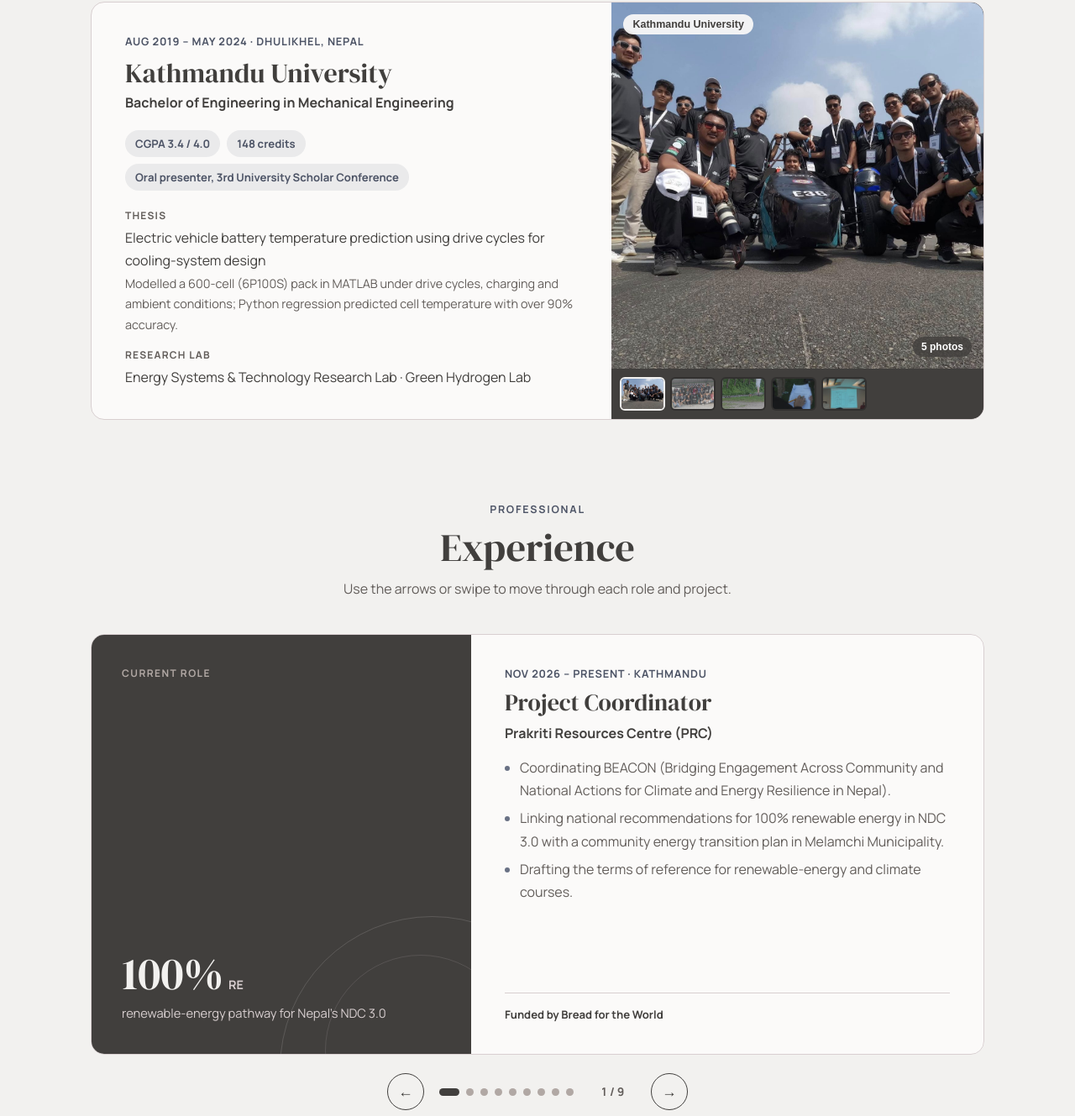
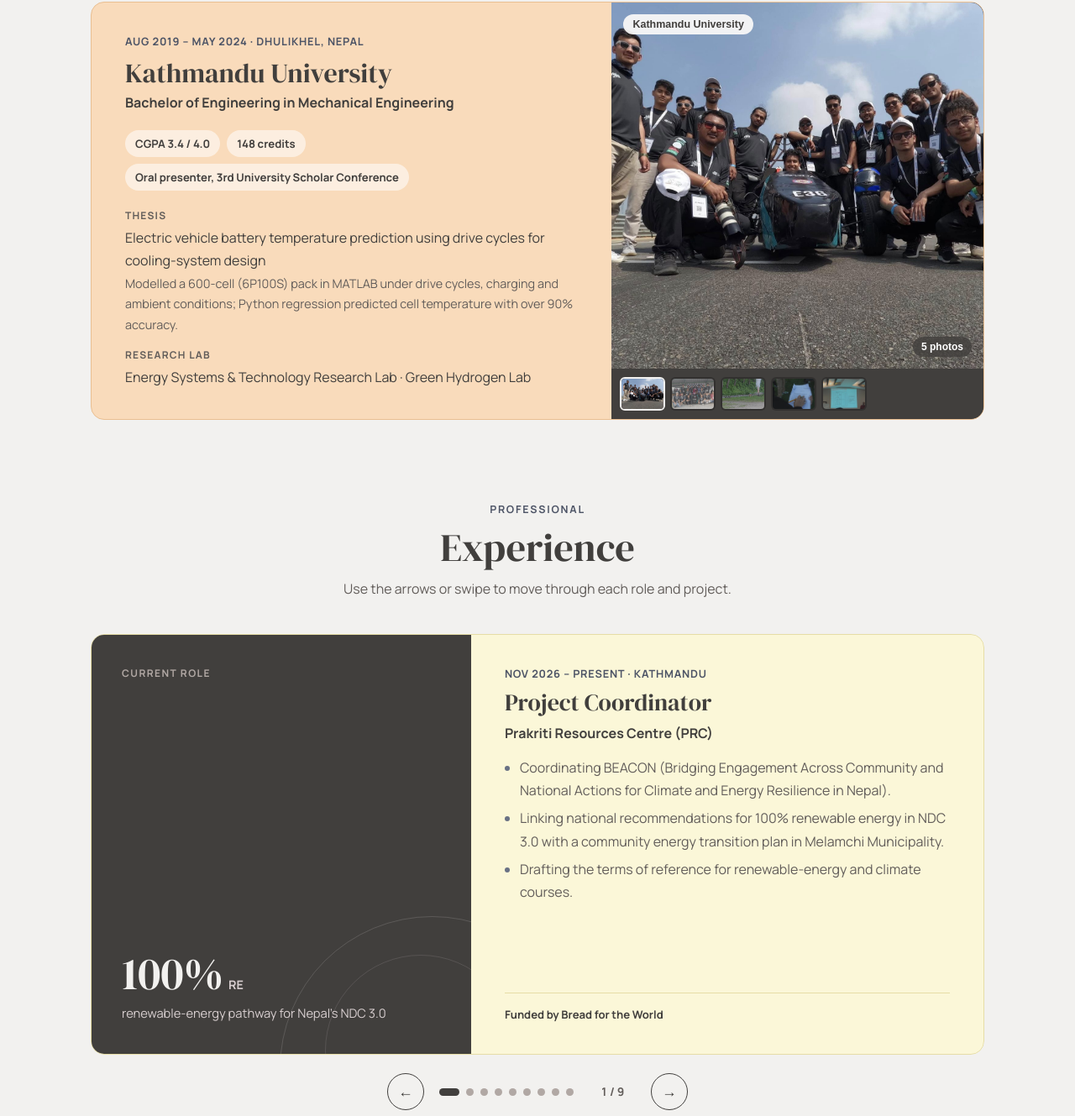
Before and after one commit to gokarna45/gokarna45.github.io, a plain HTML site: page education-and-experience/index.html in a window 1280 px wide. Shown: the part 691-2020 px from the top of the page at 84% size. Drawn offline with Linux system fonts and the light colour scheme.

Commit message:
Add files via upload

```diff
--- a/education-and-experience/index.html
+++ b/education-and-experience/index.html
@@ -146,6 +146,14 @@ section.block { padding: 88px 0 8px; }
 .lb-strip button[aria-current="true"] { border-color: #fff; opacity: 1; }
 .lb-strip img { width: 100%; height: 100%; object-fit: cover; display: block; }
 @media (max-width: 600px) { .lb-stage { padding: 0 8px; } .lb-prev, .lb-next { width: 40px; height: 40px; } }
+
+
+/* Section colours: peach for education, cream for experience */
+:root { --peach: #F9DBBB; --peach-line: #E9BF92; --cream: #FBF7D8; --cream-line: #E6DDA6; }
+.edu { background: var(--peach); border-color: var(--peach-line); }
+.edu .facts span { background: rgba(255, 255, 255, .55); color: var(--charcoal); }
+.slide { background: var(--cream); border-color: var(--cream-line); }
+.slide .client { border-top-color: var(--cream-line); }
 
 /* Footer */
 footer { margin-top: 110px; background: var(--charcoal); color: var(--paper); padding: 64px 0 40px; }
```
